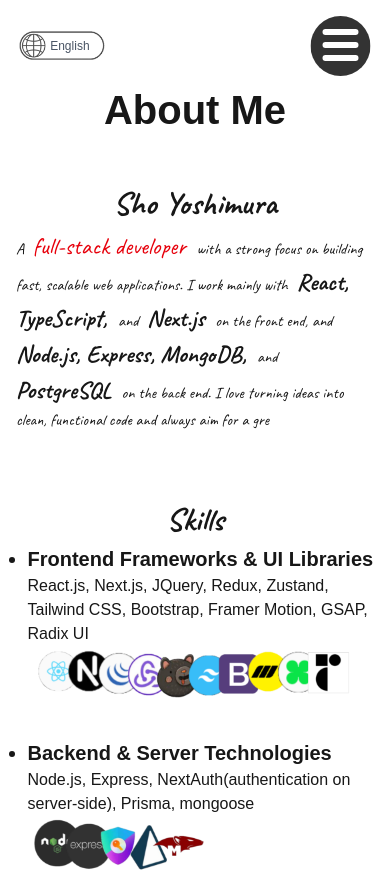
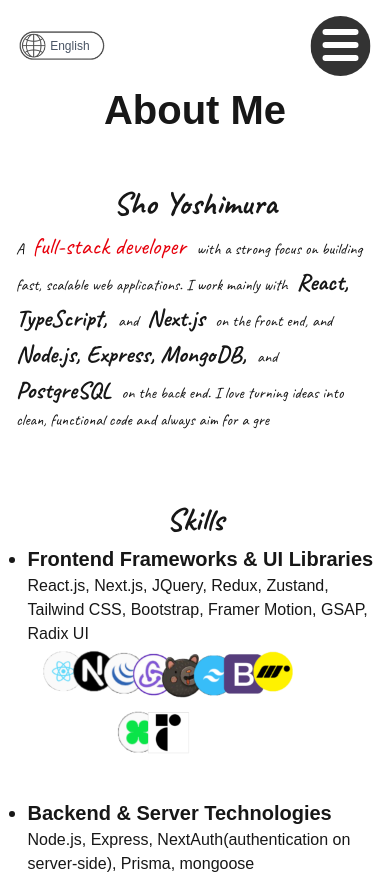
Before and after one commit to Sho8000/Portfolio-Ver4, a Next.js app: page /aboutme in a window 390 px wide. Shown: the top 874 px of the page. Built offline with nearby package versions, Linux system fonts and the light colour scheme; a web font is replaced by a local one.

Commit message:
fixed bug of the about me animation page. added flex-wrap into skill images

```diff
--- a/src/app/(components)/Aboutme/AboutmePage.module.css
+++ b/src/app/(components)/Aboutme/AboutmePage.module.css
@@ -91,4 +91,9 @@
     margin-top: 3rem;
     margin-bottom: 2rem;
   }
+  .imageLayout{
+    flex-wrap: wrap;
+    justify-content: center;
+    width: 80%;
+  }
 }
--- a/src/app/(components)/Aboutme/SkillListContents.tsx
+++ b/src/app/(components)/Aboutme/SkillListContents.tsx
@@ -41,7 +41,7 @@
             })}
           </p>
 
-          <div className="flex w-[100%]">
+          <div className={`flex w-[100%] ${Styles.imageLayout}`}>
             {item.skillList.map((image,imageIndex)=>{
               return <Image
               key={`img_${imageIndex}`}
```
